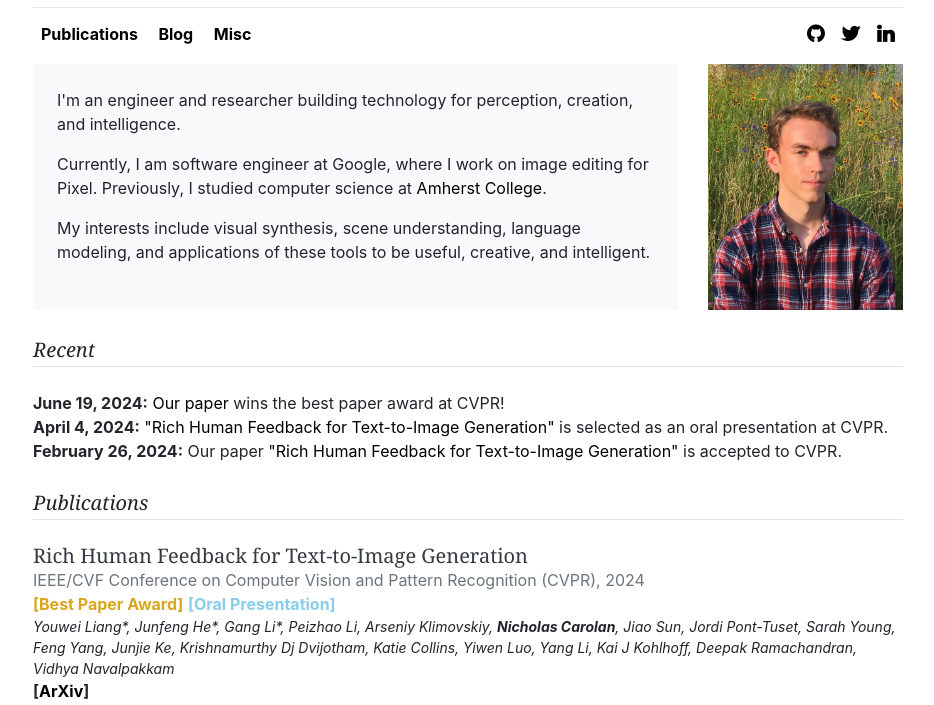
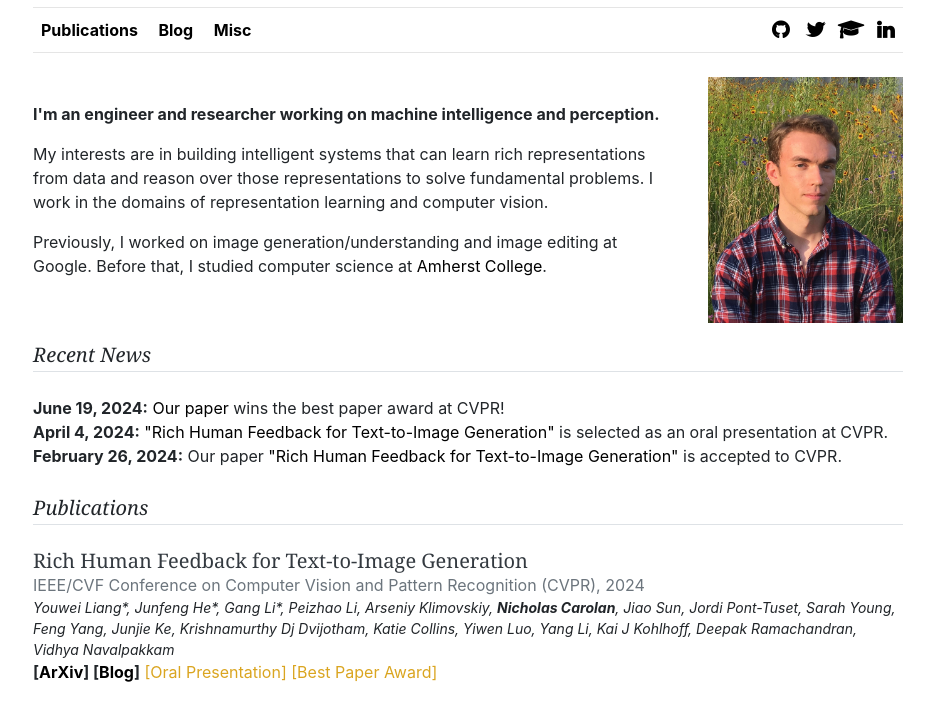
Before and after one commit to ncarolan/ncarolan.github.io, a plain HTML site: page index.html in a window 1280 px wide. Shown: the part 61-766 px from the top of the page, without its empty margins (172-1106 px from the left). Drawn offline with nearby package versions, Linux system fonts and the light colour scheme.

Commit message:
Style and content update.

```diff
--- a/css/blog.css
+++ b/css/blog.css
@@ -35,11 +35,10 @@ a:active {
 
 .blue-text {
   color: skyblue;
-  font-weight: bold;
 }
 
 h1, h2, h3, h4, h5, h6 {
-  font-family: "Playfair Display", Georgia, "Times New Roman", serif;
+  font-family: Georgia, "Times New Roman", serif;
 }
 
 .container {
@@ -185,6 +184,9 @@ h1, h2, h3, h4, h5, h6 {
 .fa-twitter{
   color: black;
 }
+.fa-graduation-cap{
+  color: black;
+}
 .fa-paper-plane-o{
   color: black;
 }
@@ -203,5 +205,24 @@ h1, h2, h3, h4, h5, h6 {
 
 .gold-text {
   color: goldenrod;
-  font-weight: bold;
 }
+
+.red-text {
+  color: red;
+}
+
+.navbar-border {
+  border-bottom: 1px solid #e5e5e5;
+}
+
+.times-new-roman {
+  font-family: "Times New Roman", serif
+}
+
+.playfair {
+  font-family: "Playfair Display", serif
+}
+
+.georgia {
+  font-family: Georgia, serif
+}
--- a/index.html
+++ b/index.html
@@ -28,42 +28,59 @@
       <!-- /Header -->
 
       <!-- Navbar -->
-      <div class="row flex-nowrap justify-content-between align-items-center py-2 mb-1">
-        <div class="col-6 pt-1">
+      <div class="row flex-nowrap justify-content-between align-items-center py-1 mb-1">
+        <div class="col-4 pt-1">
           <a class="p-2" href="index.html#publications"><b>Publications</b></a>
           <a class="p-2" href="https://nicholascarolan.substack.com/" target="_blank"><b>Blog</b></a>
           <a class="p-2" href="index.html#miscellaneous"><b>Misc</b></a>
         </div>
-        <div class="col-2 d-flex justify-content-end mt-1">
+        <div class="col-4 d-flex justify-content-end mt-1">
           <a class="fa fa-github" href="https://www.github.com/ncarolan" target="_blank"></a>
           <a class="fa fa-twitter" href="https://twitter.com/N_Carolan" target="_blank"></a>
+          <a class="fa fa-graduation-cap" href="https://scholar.google.com/citations?user=dFBwlZcAAAAJ&hl=en" target="_blank"></a>
           <a class ="fa fa-linkedin" href="https://www.linkedin.com/in/nicholas-carolan/" target="_blank"></a>
         </div>
       </div>
       <!-- /Navbar -->
 
-      <!-- About -->
+      <!-- Header (bottom border) -->
+      <header class="blog-header"></header>
+      <!-- /Header -->
+
+      <!-- About >
       <div class="row mb-4 h-100">
         <div class="col-9 pt-1">
           <div class="p-4 bg-light h-100">
-              <!--h3 class="font-italic">About</h3-->
-              <p>I'm an engineer and researcher building technology for perception, creation, and intelligence.</p>
-              <p>Currently, I am software engineer at Google, where I work on image editing for Pixel. Previously, I studied computer science at <a href="https://www.amherst.edu">Amherst College</a>.</p>
-              <p class="mb-0">My interests include visual synthesis, scene understanding, language modeling, and applications of these tools to be useful, creative, and intelligent.</p>
+              <p class="mt-2">I'm an engineer and researcher working on machine intelligence and perception.</p>
+              <p>My interests are in building intelligent systems that can learn rich representations from data and reason over those representations to solve fundamental problems. I work in the domains of representation learning and computer vision.</p>
+              <p class="mb-0">Previously, I worked on image generation/understanding and image editing at Google. Before that, I studied computer science at <a href="https://www.amherst.edu" target="_blank">Amherst College</a>.</p>
           </div>
         </div>
         <div class="col-3 pt-1">
           <img src="images/index/self.jpg" width=100%>
+        </div>
+      </div> -->
+
+      <div class="row mt-4 mb-0 h-100">
+        <div class="col-9 d-flex align-items-center">
+          <div class="p-0 mb-1 w-100">
+            <p class="mt-0"><strong>I'm an engineer and researcher working on machine intelligence and perception.</strong></p>
+            <p>My interests are in building intelligent systems that can learn rich representations from data and reason over those representations to solve fundamental problems. I work in the domains of representation learning and computer vision.</p>
+            <p>Previously, I worked on image generation/understanding and image editing at Google. Before that, I studied computer science at <a href="https://www.amherst.edu" target="_blank">Amherst College</a>.</p>
+          </div>
+        </div>
+        <div class="col-3 d-flex align-items-center justify-content-center">
+          <img src="images/index/self.jpg" class="img-fluid" alt="Profile photo">
         </div>
       </div>
       <!-- /About -->
 
 
       <!-- Recent Content -->
-      <h5 class="pt-1 mt-4 pb-1 mb-4 font-italic border-bottom">Recent</h5>
-      <p class="mb-0"><strong>June 19, 2024:</strong> <a href="https://arxiv.org/abs/2312.10240">Our paper</a> wins the best paper award at CVPR!</p>
-      <p class="mb-0"><strong>April 4, 2024:</strong> <a href="https://arxiv.org/abs/2312.10240">"Rich Human Feedback for Text-to-Image Generation"</a> is selected as an oral presentation at CVPR.</p>
-      <p class="mb-0"><strong>February 26, 2024:</strong> Our paper <a href="https://arxiv.org/abs/2312.10240">"Rich Human Feedback for Text-to-Image Generation"</a> is accepted to CVPR.</p>
+      <h5 class="pt-1 mt-3 pb-1 mb-4 font-italic border-bottom">Recent News</h5>
+      <p class="mb-0"><strong>June 19, 2024:</strong> <a href="https://arxiv.org/abs/2312.10240" target="_blank">Our paper</a> wins the best paper award at CVPR!</p>
+      <p class="mb-0"><strong>April 4, 2024:</strong> <a href="https://arxiv.org/abs/2312.10240" target="_blank">"Rich Human Feedback for Text-to-Image Generation"</a> is selected as an oral presentation at CVPR.</p>
+      <p class="mb-0"><strong>February 26, 2024:</strong> Our paper <a href="https://arxiv.org/abs/2312.10240" target="_blank">"Rich Human Feedback for Text-to-Image Generation"</a> is accepted to CVPR.</p>
       <!-- /Recent Content -->
 
       <!-- Publications -->
@@ -71,10 +88,9 @@
 
         <h5 class="mb-0"><a class="text-dark">Rich Human Feedback for Text-to-Image Generation</a></h5>
         <div class="mb-0 text-muted">IEEE/CVF Conference on Computer Vision and Pattern Recognition (CVPR), 2024</div>
-        <div><span class="gold-text">[Best Paper Award]</span> <span class="blue-text">[Oral Presentation]</span></div>
 
         <p class="text-small mb-0"><i> Youwei Liang*, Junfeng He*, Gang Li*, Peizhao Li, Arseniy Klimovskiy, <strong>Nicholas Carolan</strong>, Jiao Sun, Jordi Pont-Tuset, Sarah Young, Feng Yang, Junjie Ke, Krishnamurthy Dj Dvijotham, Katie Collins, Yiwen Luo, Yang Li, Kai J Kohlhoff, Deepak Ramachandran, Vidhya Navalpakkam</i></p>
-      <strong class="mb-1">[<a href="https://arxiv.org/abs/2312.10240">ArXiv</a>]</strong>
+      <strong class="mb-1">[<a href="https://arxiv.org/abs/2312.10240" target="_blank">ArXiv</a>] [<a href="https://research.google/blog/rich-human-feedback-for-text-to-image-generation/" target="_blank">Blog</a>]</strong><span class="gold-text"> [Oral Presentation] [Best Paper Award]</span>
 
       <!-- /Publications -->
 
```
